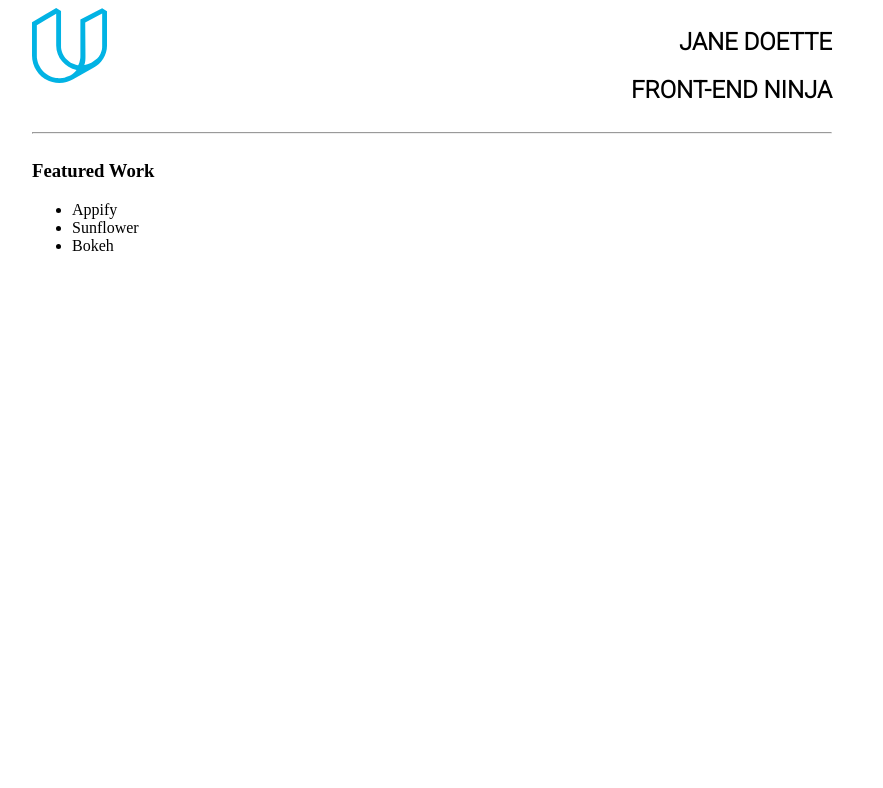
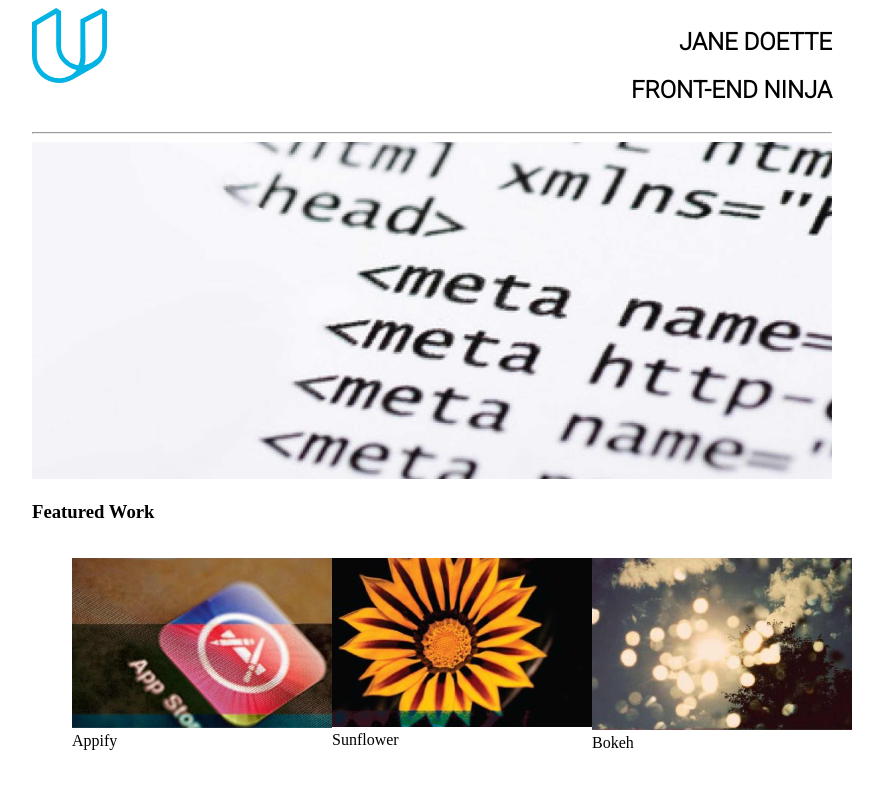
Before and after one commit to savagewebdev/Project-Portfolio, a plain HTML site: page index.html in a window 1280 px wide. Shown: the whole page, without its empty margins (208-1091 px from the left). Drawn offline with Linux system fonts and the light colour scheme.

Commit message:
Progress

```diff
--- a/css/main.css
+++ b/css/main.css
@@ -4,14 +4,48 @@
 	-ms-box-sizing: border-box;
 	box-sizing: border-box; /* This makes box changes work for both border & padding properties */
 }
+
+.container {
+	max-width: 800px;
+	justify-content: center;
+	margin: 0 auto;
+}
+
 .header__inner {
 	max-width: 75px;
 }
+
 .header__outer {
 	text-transform: uppercase;
 	text-align: right;
 	font-family: 'Roboto', sans-serif;
 }
+
+.markup {
+	height: auto;
+	max-width: 800px;
+}
+
+.apps {
+	float: left;
+	list-style-type: none;
+	display: flex;
+	flex-wrap: nowrap;
+	padding: none;
+	margin: none;
+}
+
+.photos {
+	height: auto;
+	max-width: 260px;
+	display: calc((100% - 20px)/3);
+}
+
+.item__three {
+	margin-right: none;
+}
+
+/* Framework */
 
 .grid {
 	margin: 0 auto;
@@ -21,51 +55,53 @@
 	width: 100%;
 	display: flex;
 }
+
 .col-1 {
 	width: 8.33%;
 }
+
 .col-2 {
 	width: 16.66%;
 }
+
 .col-3 {
 	width: 25%;
 }
+
 .col-4 {
 	width: 33.33%;
 }
+
 .col-5 {
 	width: 41.66%;
 }
+
 .col-6 {
 	width: 50%;
 }
+
 .col-7 {
 	width: 58.33%;
 }
+
 .col-8 {
 	width: 66.66%;
 }
+
 .col-9 {
 	width: 75%;
 }
+
 .col-10 {
 	width: 83.33%;
 }
+
 .col-11 {
 	width: 91.66%;
 }
+
 .col-12 {
 	width: 100%;
 }
 
-@media screen and (min-width: 450px){
-	.item {
-		width: 100%;
-	}
-}
-
-@media screen and (min-width: 800px) {
-	.container {
-		width: 800px;
-		justify-content: center;
-		margin: 0 auto;
+/* Responsive Design */
--- a/index.html
+++ b/index.html
@@ -30,16 +30,16 @@
 				</header>
 
 			<main>
-	<!-- 			Main HTML picture -->
+				<img src="images/markup.jpg" class="markup" alt="markup">
 			</main>
 				<footer>
 					<div class="row">
 						<section class="featured__work">
 							<h3>Featured Work</h3>
-							<ul>
-								<li class="item">Appify</li>
-								<li class="item">Sunflower</li>
-								<li class="item">Bokeh
+							<ul class="apps">
+								<li class="item__one"><img src="images/appify.jpg" class="photos" alt="Appify">Appify</li>
+								<li class="item__two"><img src="images/sunflower.jpg" class="photos" alt="Appify">Sunflower</li>
+								<li class="item__three"><img src="images/bokeh.jpg" class="photos" alt="Appify">Bokeh</li>
 				</footer>
 			</div>
 		</div>
```
Also changed, not shown: images/appify.jpg (added), images/bokeh.jpg (added), images/markup.jpg (added), images/sunflower.jpg (added).
